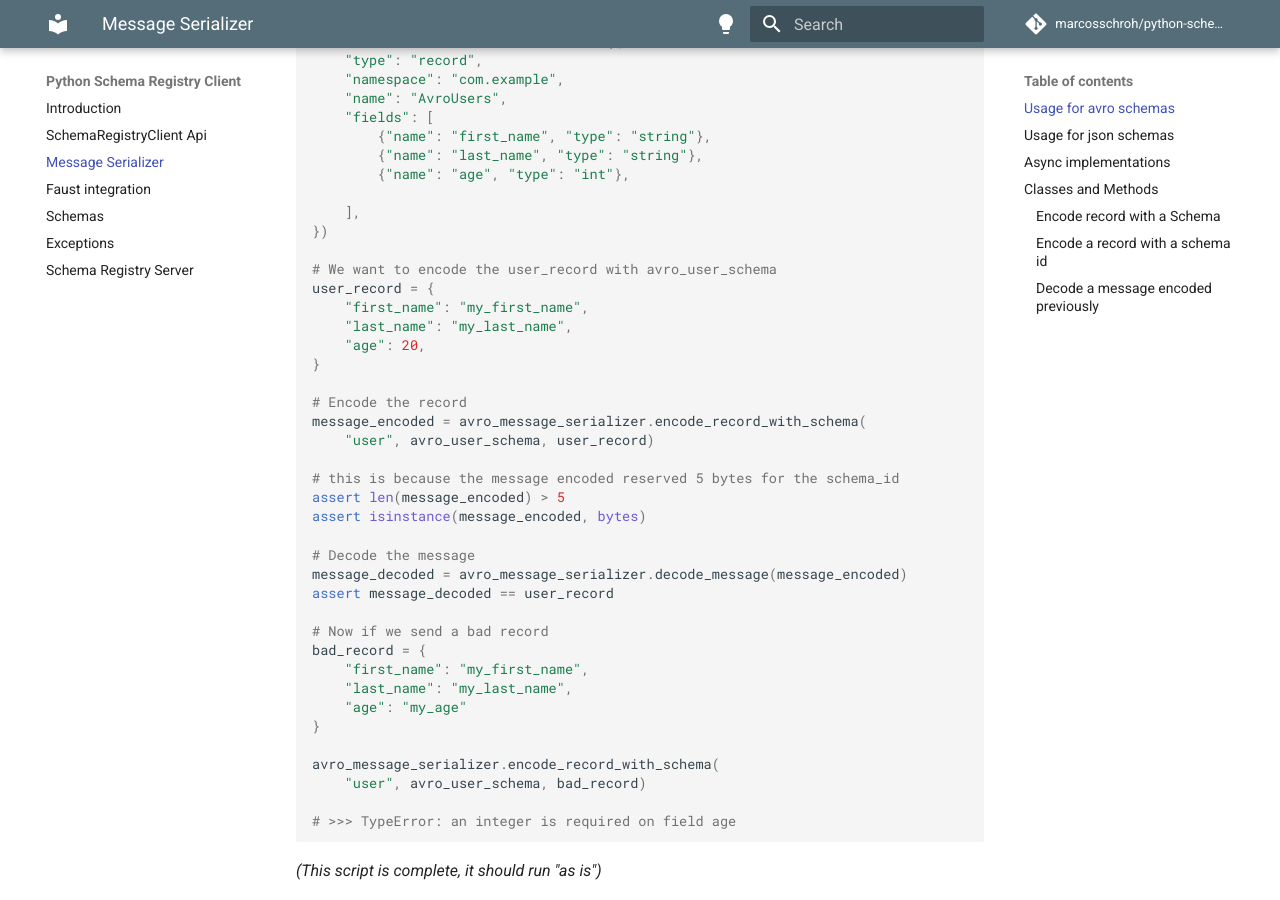
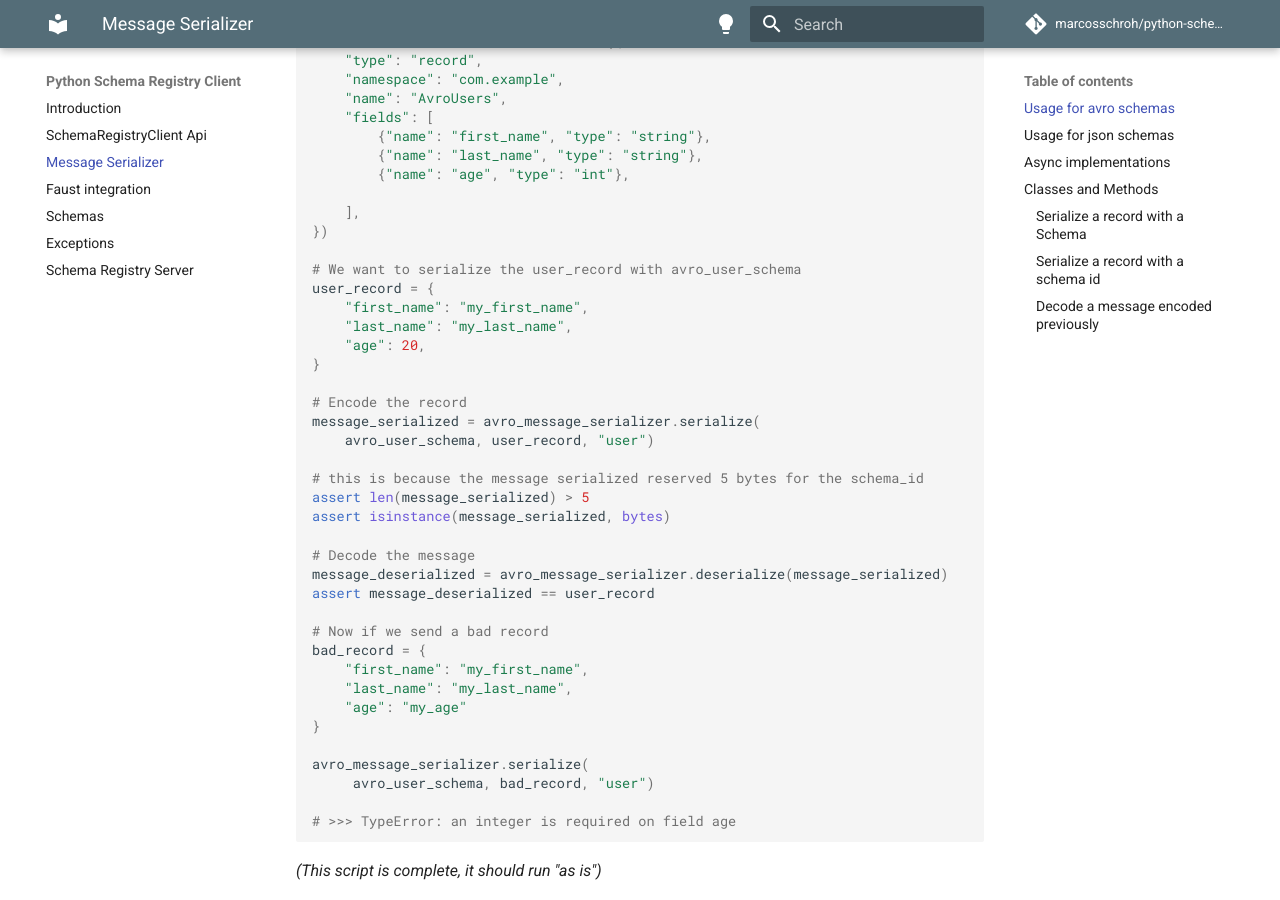
Before and after one commit to marcosschroh/python-schema-registry-client, an MkDocs documentation site: the page built from docs/serializer.md, in a window 1280 px wide and 900 px high, scrolled down 832 px. Built offline with MkDocs 1.6.1 and Material for MkDocs 9.7.7, drawn with Linux system fonts in a browser that asks for light colours; comment, search, counter and statistics services are not loaded; some of the changed text lies outside the part shown.

Commit message:
Rename encode and decode methods serialize and deserialize - update tests - fix incorrect .avsc file - update docs - fix client and async client fixtures

````diff
--- a/docs/serializer.md
+++ b/docs/serializer.md
@@ -34,7 +34,7 @@ avro_user_schema = schema.AvroSchema({
     ],
 })
 
-# We want to encode the user_record with avro_user_schema
+# We want to serialize the user_record with avro_user_schema
 user_record = {
     "first_name": "my_first_name",
     "last_name": "my_last_name",
@@ -42,16 +42,16 @@ user_record = {
 }
 
 # Encode the record
-message_encoded = avro_message_serializer.encode_record_with_schema(
-    "user", avro_user_schema, user_record)
+message_serialized = avro_message_serializer.serialize(
+    avro_user_schema, user_record, "user")
 
-# this is because the message encoded reserved 5 bytes for the schema_id
-assert len(message_encoded) > 5
-assert isinstance(message_encoded, bytes)
+# this is because the message serialized reserved 5 bytes for the schema_id
+assert len(message_serialized) > 5
+assert isinstance(message_serialized, bytes)
 
 # Decode the message
-message_decoded = avro_message_serializer.decode_message(message_encoded)
-assert message_decoded == user_record
+message_deserialized = avro_message_serializer.deserialize(message_serialized)
+assert message_deserialized == user_record
 
 # Now if we send a bad record
 bad_record = {
@@ -60,8 +60,8 @@ bad_record = {
     "age": "my_age"
 }
 
-avro_message_serializer.encode_record_with_schema(
-    "user", avro_user_schema, bad_record)
+avro_message_serializer.serialize(
+     avro_user_schema, bad_record, "user")
 
 # >>> TypeError: an integer is required on field age
 ```
@@ -112,16 +112,16 @@ basic_record = {
     "name": "a_name",
 }
 
-message_encoded = json_message_serializer.encode_record_with_schema(
-    "basic", json_schema, basic_record)
+message_serialized = json_message_serializer.serialize(
+    json_schema, basic_record, "basic")
 
 # this is because the message encoded reserved 5 bytes for the schema_id
-assert len(message_encoded) > 5
-assert isinstance(message_encoded, bytes)
+assert len(message_serialized) > 5
+assert isinstance(message_serialized, bytes)
 
 # Decode the message
-message_decoded = json_message_serializer.decode_message(message_encoded)
-assert message_decoded == basic_record
+message_deserialized = json_message_serializer.deserialize(message_encoded)
+assert message_deserialized == basic_record
 ```
 
 *(This script is complete, it should run "as is")*
@@ -158,25 +158,25 @@ AsyncJsonMessageSerializer
         schemaregistry_client (schema_registry.client.AsyncSchemaRegistryClient): Http Client
 ```
 
-### Encode record with a `Schema`
+### Serialize a record with a `Schema`
 
 ```python
-def encode_record_with_schema(subject, schema, record):
+def serialize(schema, record, subject):
     """
     Args:
-        subject (str): Subject name
         schema (avro.schema.RecordSchema): Avro Schema
         record (dict): An object to serialize
+        subject (str): Subject name
 
     Returns:
         bytes: Encoded record with schema ID as bytes
     """
 ```
 
-### Encode a record with a `schema id`
+### Serialize a record with a `schema id`
 
 ```python
-def encode_record_with_schema_id(schema_id, record):
+def serialize(schema_id, record):
     """
     Args:
         schema_id (int): integer ID
@@ -190,7 +190,7 @@ def encode_record_with_schema_id(schema_id, record):
 ### Decode a message encoded previously
 
 ```python
-def decode_message(message):
+def deserialize(message):
     """
     Args:
         message (str|bytes or None): message key or value to be decoded
````
Also changed, not shown: README.md (+8 -8 lines), 7 other files.
